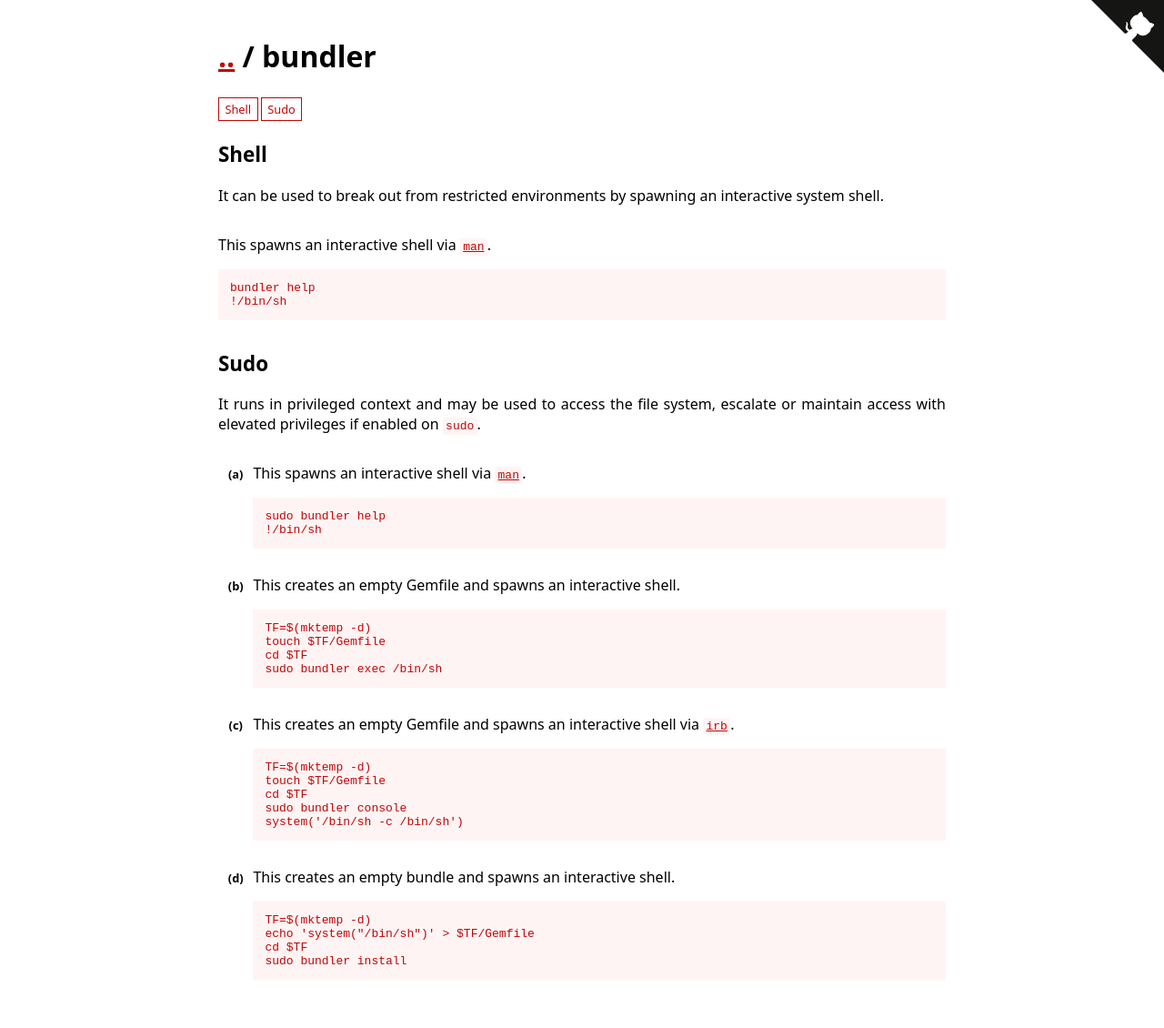
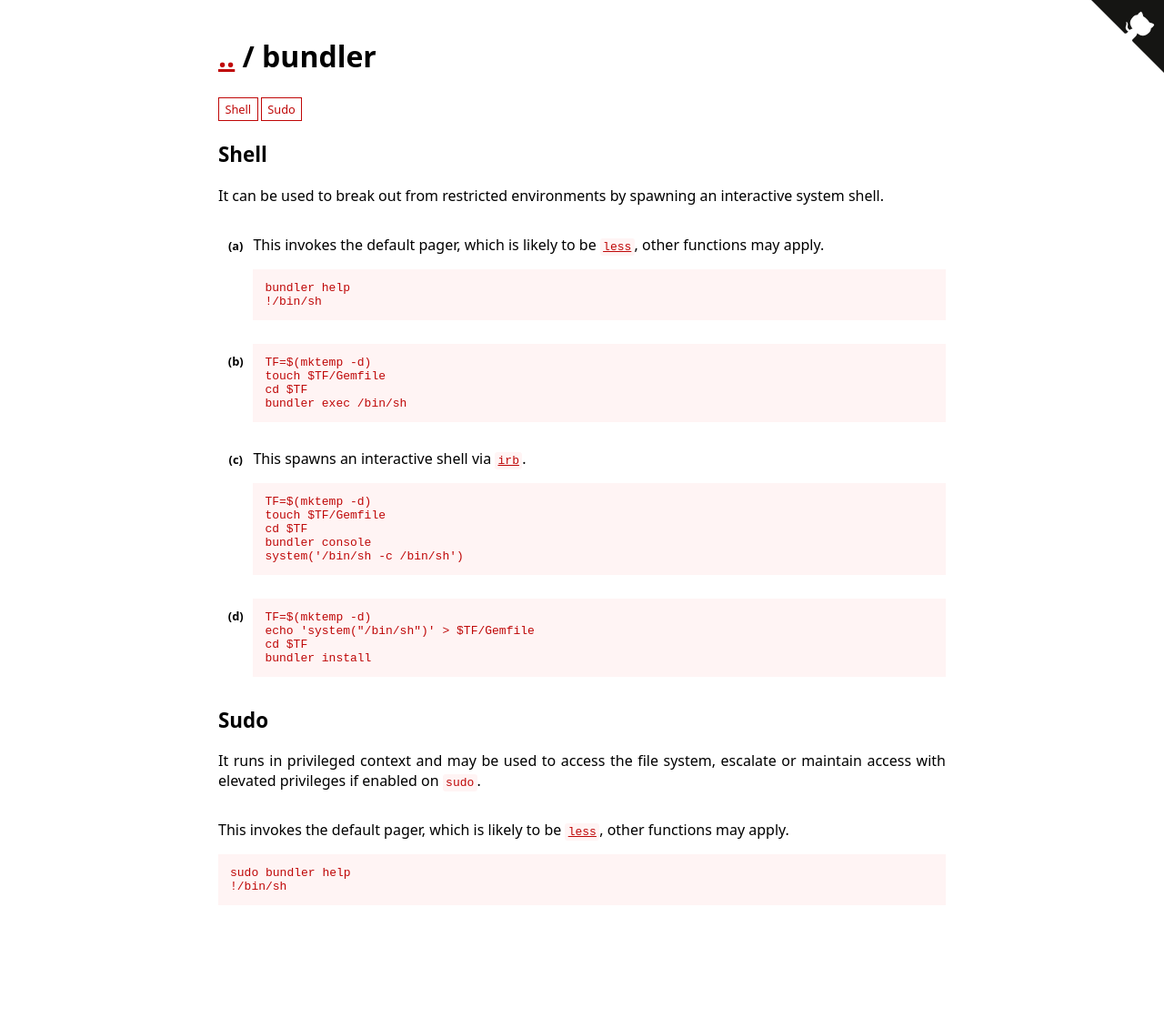
Before and after one commit to GTFOBins/GTFOBins.github.io, a Jekyll site: the page built from _gtfobins/bundler.md, in a window 1280 px wide. Shown: the whole page at 91% size. Built offline with Jekyll 4.4.1, drawn with Linux system fonts in a browser that asks for light colours; after the commit the page ends 1048 px from its top, so only the background shows below that.

Commit message:
Fix bundler format

```diff
--- a/_gtfobins/bundler.md
+++ b/_gtfobins/bundler.md
@@ -1,32 +1,30 @@
 ---
 functions:
   shell:
-    - description: This spawns an interactive shell via [`man`](/gtfobins/man/).
+    - description: This invokes the default pager, which is likely to be  [`less`](/gtfobins/man/), other functions may apply.
       code: |
         bundler help
         !/bin/sh
-  sudo:
-    - description: This spawns an interactive shell via [`man`](/gtfobins/man/).
-      code: |
-        sudo bundler help
-        !/bin/sh
-    - description: This creates an empty Gemfile and spawns an interactive shell.
+    - code: |
+        TF=$(mktemp -d)
+        touch $TF/Gemfile
+        cd $TF
+        bundler exec /bin/sh
+    - description: This spawns an interactive shell via [`irb`](/gtfobins/irb/).
       code: |
         TF=$(mktemp -d)
         touch $TF/Gemfile
         cd $TF
-        sudo bundler exec /bin/sh
-    - description: This creates an empty Gemfile and spawns an interactive shell via [`irb`](/gtfobins/irb/).
-      code: |
-        TF=$(mktemp -d)
-        touch $TF/Gemfile
-        cd $TF
-        sudo bundler console
+        bundler console
         system('/bin/sh -c /bin/sh')
-    - description: This creates an empty bundle and spawns an interactive shell.
-      code: |
+    - code: |
         TF=$(mktemp -d)
         echo 'system("/bin/sh")' > $TF/Gemfile
         cd $TF
-        sudo bundler install
+        bundler install
+  sudo:
+    - description: This invokes the default pager, which is likely to be  [`less`](/gtfobins/man/), other functions may apply.
+      code: |
+        sudo bundler help
+        !/bin/sh
 ---
```
